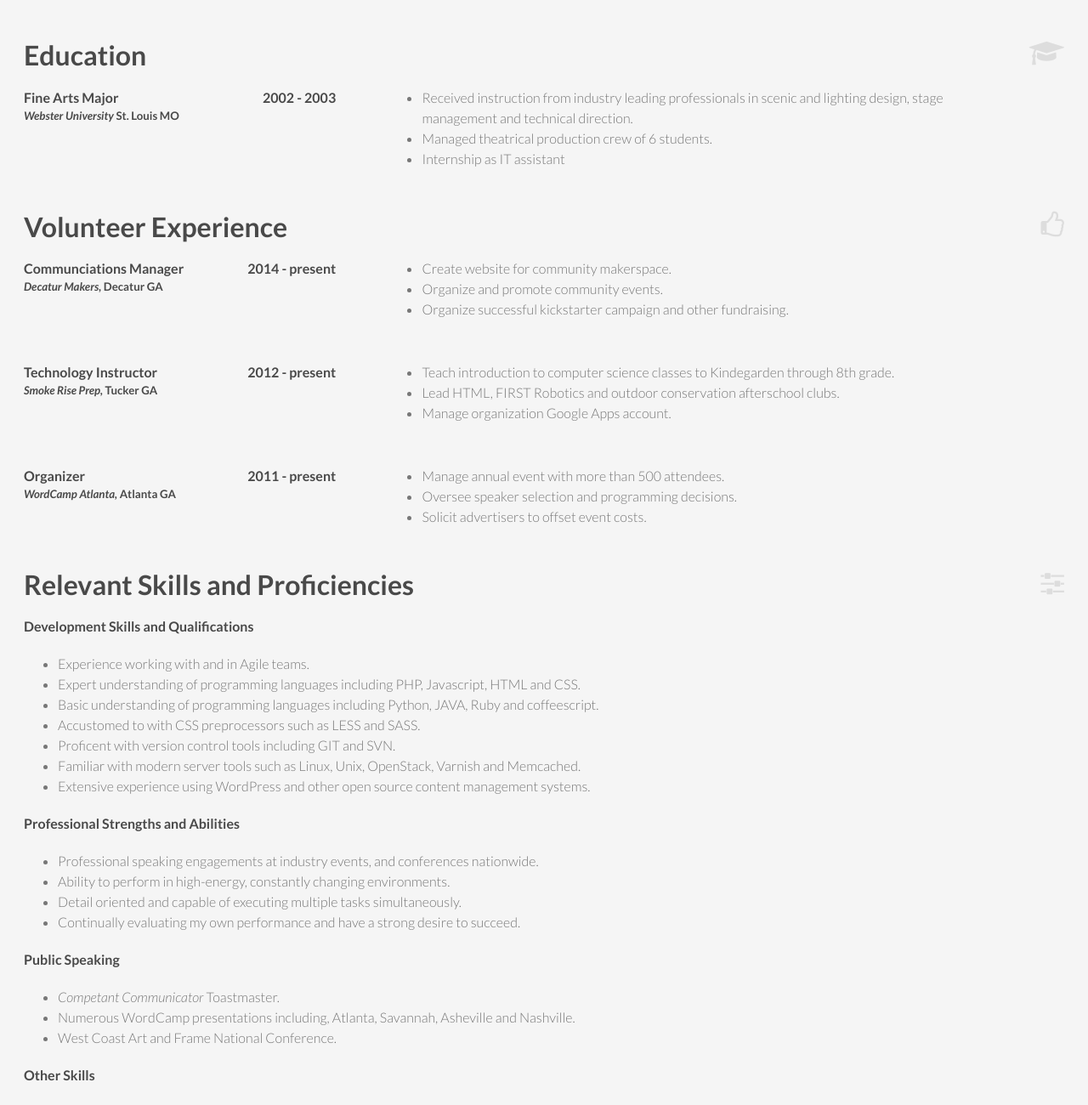
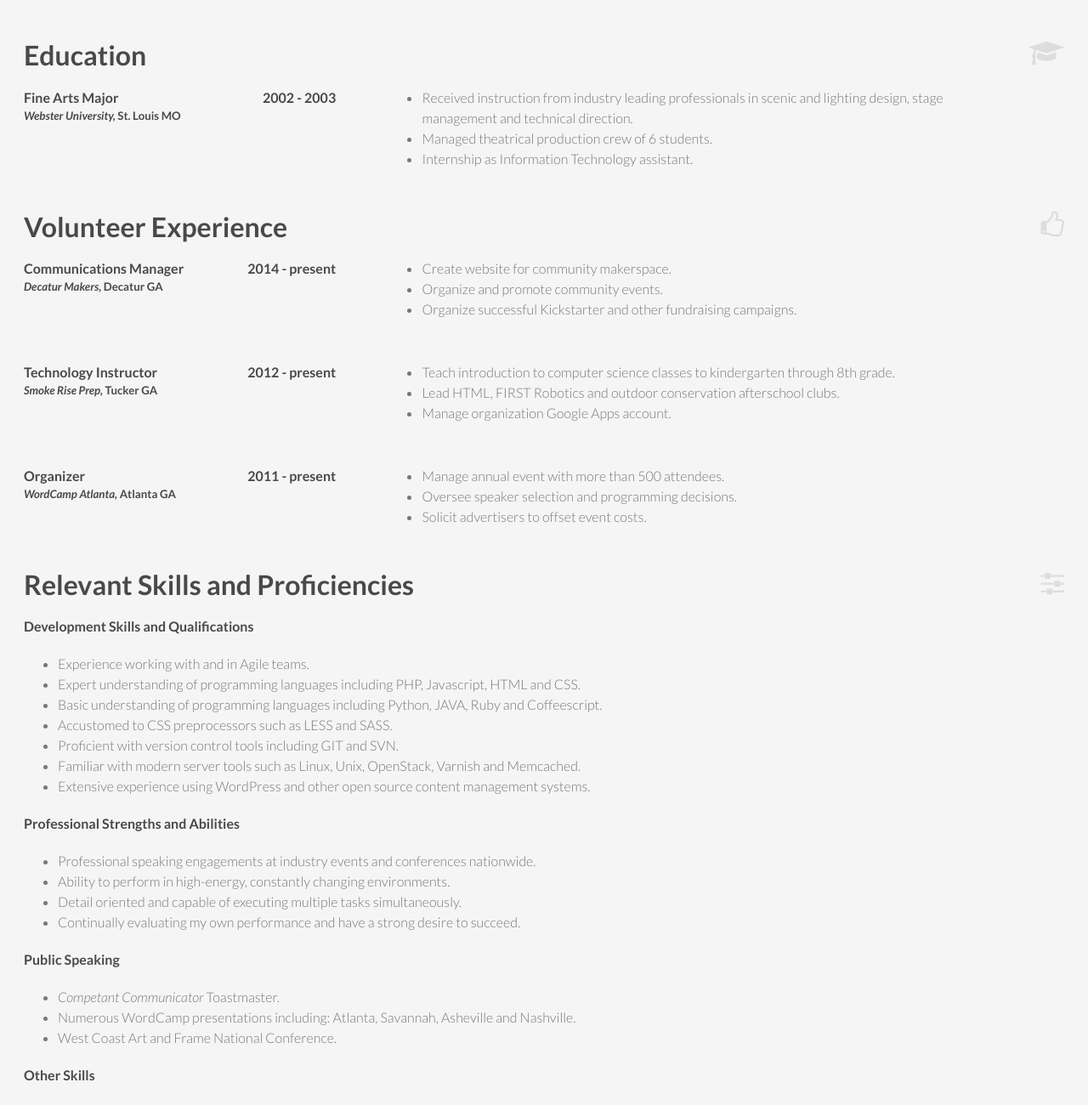
Before and after one commit to rfair404/resume, a plain HTML site: page index.html in a window 1280 px wide. Shown: the part 1040-2340 px from the top of the page at 85% size. Drawn offline with Linux system fonts and the light colour scheme.

Commit message:
grammar nazi

```diff
--- a/index.html
+++ b/index.html
@@ -74,7 +74,7 @@
         <section class="details">
           <ul>
             <li>Work with designers and developers to ensure quality and timely project completion.</li>
-            <li>Develop custom WordPress plugins, and themes for leading media websites.</li>
+            <li>Develop custom WordPress plugins and themes for leading media websites.</li>
             <li>Troubleshoot and maintain legacy php applications.</li>
             <li>Design, deploy and manage server infrastructure.</li>
           </ul>
@@ -115,13 +115,13 @@
       </header>
       <section class="summary">
          <h4>Fine Arts Major<span class="date">2002 - 2003</span></h4>
-         <h5><i>Webster University</i> St. Louis MO</h5>
+         <h5><i>Webster University,</i> St. Louis MO</h5>
       </section>
       <section class="details">
         <ul>
           <li>Received instruction from industry leading professionals in scenic and lighting design, stage management and technical direction.</li>
           <li>Managed theatrical production crew of 6 students.</li>
-          <li>Internship as IT assistant</li>
+          <li>Internship as Information Technology assistant.</li>
         </ul>
       </section>
     </div><!--eof education-->
@@ -131,14 +131,14 @@
       </header>
       <div id="dm" class="item">
         <section class="summary">
-          <h4>Communciations Manager <span class="date">2014 - present</span></h4>
+          <h4>Communications Manager <span class="date">2014 - present</span></h4>
           <h5><i>Decatur Makers,</i> Decatur GA</h5>
         </section>
         <section class="details">
           <ul>
             <li>Create website for community makerspace.</li>
             <li>Organize and promote community events.</li>
-            <li>Organize successful kickstarter campaign and other fundraising.</li>
+            <li>Organize successful Kickstarter and other fundraising campaigns.</li>
           </ul>
         </section>
       </div>
@@ -149,7 +149,7 @@
         </section>
         <section class="details">
           <ul>
-            <li>Teach introduction to computer science classes to Kindegarden through 8th grade.</li>
+            <li>Teach introduction to computer science classes to kindergarten through 8th grade.</li>
             <li>Lead HTML, FIRST Robotics and outdoor conservation afterschool clubs.</li>
             <li>Manage organization Google Apps account.</li>
           </ul>
@@ -178,9 +178,9 @@
           <ul>
             <li>Experience working with and in Agile teams.</li>
             <li>Expert understanding of programming languages including PHP, Javascript, HTML and CSS.</li>
-            <li>Basic understanding of programming languages including Python, JAVA, Ruby and coffeescript.</li>
-            <li>Accustomed to with CSS preprocessors such as LESS and SASS.</li>
-            <li>Proficent with version control tools including GIT and SVN. </li>
+            <li>Basic understanding of programming languages including Python, JAVA, Ruby and Coffeescript.</li>
+            <li>Accustomed to CSS preprocessors such as LESS and SASS.</li>
+            <li>Proficient with version control tools including GIT and SVN. </li>
             <li>Familiar with modern server tools such as Linux, Unix, OpenStack, Varnish and Memcached.</li>
             <li>Extensive experience using WordPress and other open source content management systems.</li>
           </ul>
@@ -190,7 +190,7 @@
           <h4>Professional Strengths and Abilities</h4>
         </header>
         <ul>
-          <li>Professional speaking engagements at industry events, and conferences nationwide.</li>
+          <li>Professional speaking engagements at industry events and conferences nationwide.</li>
           <li>Ability to perform in high-energy, constantly changing environments.</li>
           <li>Detail oriented and capable of executing multiple tasks simultaneously.</li>
           <li>Continually evaluating my own performance and have a strong desire to succeed.</li>
@@ -202,7 +202,7 @@
         </header>
         <ul>
           <li><i>Competant Communicator</i> Toastmaster.</li>
-          <li>Numerous WordCamp presentations including, Atlanta, Savannah, Asheville and Nashville.</li>
+          <li>Numerous WordCamp presentations including: Atlanta, Savannah, Asheville and Nashville.</li>
           <li>West Coast Art and Frame National Conference.</li>
         </ul>
       </article>
```
